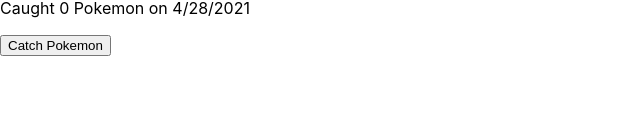
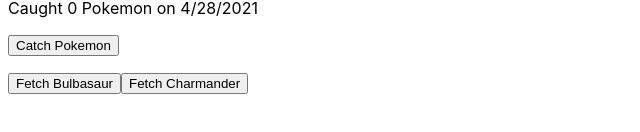
Before and after one commit to CYF-Projects/React-Pokedex-App, a React (Create React App) app: page / in a window 1280 px wide. Shown: the part 516-648 px from the top of the page, without its empty margins (0-640 px from the left). Built offline with nearby package versions, Linux system fonts and the light colour scheme.

Commit message:
Fetch Pokemon moves from API
Fetch Pokemon moves from API

```diff
--- a/src/App.js
+++ b/src/App.js
@@ -1,6 +1,7 @@
 import Logo from "./Logo";
 import BestPokemon from "./BestPokemon";
 import CaughtPokemon from "./CaughtPokemon";
+import PokemonMovesSelector from "./PokemonMovesSelector";
 
 function App() {
 	function logWhenClicked() {
@@ -11,6 +12,7 @@
 			<Logo appName="Kara's Pokedex" clickImgFunction={logWhenClicked} />
 			<BestPokemon abilities={["Anticipation", "Adaptability", "Run-Away"]} />
 			<CaughtPokemon date={new Date().toLocaleDateString()} />
+			<PokemonMovesSelector />
 		</div>
 	);
 }
--- /dev/null
+++ b/src/PokemonMoves.js
@@ -0,0 +1,33 @@
+import React, { useState, useEffect } from "react";
+
+function PokemonMoves(props) {
+	const [pokemonData, setPokemonData] = useState(null);
+
+	useEffect(() => {
+		fetch(`https://pokeapi.co/api/v2/pokemon/${props.pokemonId}/`)
+			.then((res) => res.json())
+			.then((data) => {
+				console.log(data);
+				setPokemonData(data);
+			});
+	}, [props.pokemonId]);
+
+	return (
+		<div>
+			{pokemonData ? (
+				<div>
+					<p>{pokemonData.name}'s moves:</p>
+					<ul>
+						{pokemonData.moves.map((move, index) => {
+							return <li key={index}>{move.move.name}</li>;
+						})}
+					</ul>
+				</div>
+			) : (
+				<span>Loading...</span>
+			)}
+		</div>
+	);
+}
+
+export default PokemonMoves;
--- /dev/null
+++ b/src/PokemonMovesSelector.js
@@ -0,0 +1,24 @@
+import React, { useState } from "react";
+
+import PokemonMoves from "./PokemonMoves";
+
+function PokemonMovesSelector() {
+	const [id, setId] = useState(null);
+
+	function handleBulbasaurClick() {
+		setId(1);
+	}
+	function handleCharmanderClick() {
+		setId(4);
+	}
+
+	return (
+		<div>
+			<button onClick={handleBulbasaurClick}>Fetch Bulbasaur</button>
+			<button onClick={handleCharmanderClick}>Fetch Charmander</button>
+			{id ? <PokemonMoves pokemonId={id} /> : null}
+		</div>
+	);
+}
+
+export default PokemonMovesSelector;
--- a/src/index.css
+++ b/src/index.css
@@ -1,13 +1,13 @@
 body {
-  margin: 0;
-  font-family: -apple-system, BlinkMacSystemFont, 'Segoe UI', 'Roboto', 'Oxygen',
-    'Ubuntu', 'Cantarell', 'Fira Sans', 'Droid Sans', 'Helvetica Neue',
+  margin: 10;
+  font-family: -apple-system, BlinkMacSystemFont, "Segoe UI", "Roboto", "Oxygen",
+    "Ubuntu", "Cantarell", "Fira Sans", "Droid Sans", "Helvetica Neue",
     sans-serif;
   -webkit-font-smoothing: antialiased;
   -moz-osx-font-smoothing: grayscale;
 }
 
 code {
-  font-family: source-code-pro, Menlo, Monaco, Consolas, 'Courier New',
+  font-family: source-code-pro, Menlo, Monaco, Consolas, "Courier New",
     monospace;
 }
```
